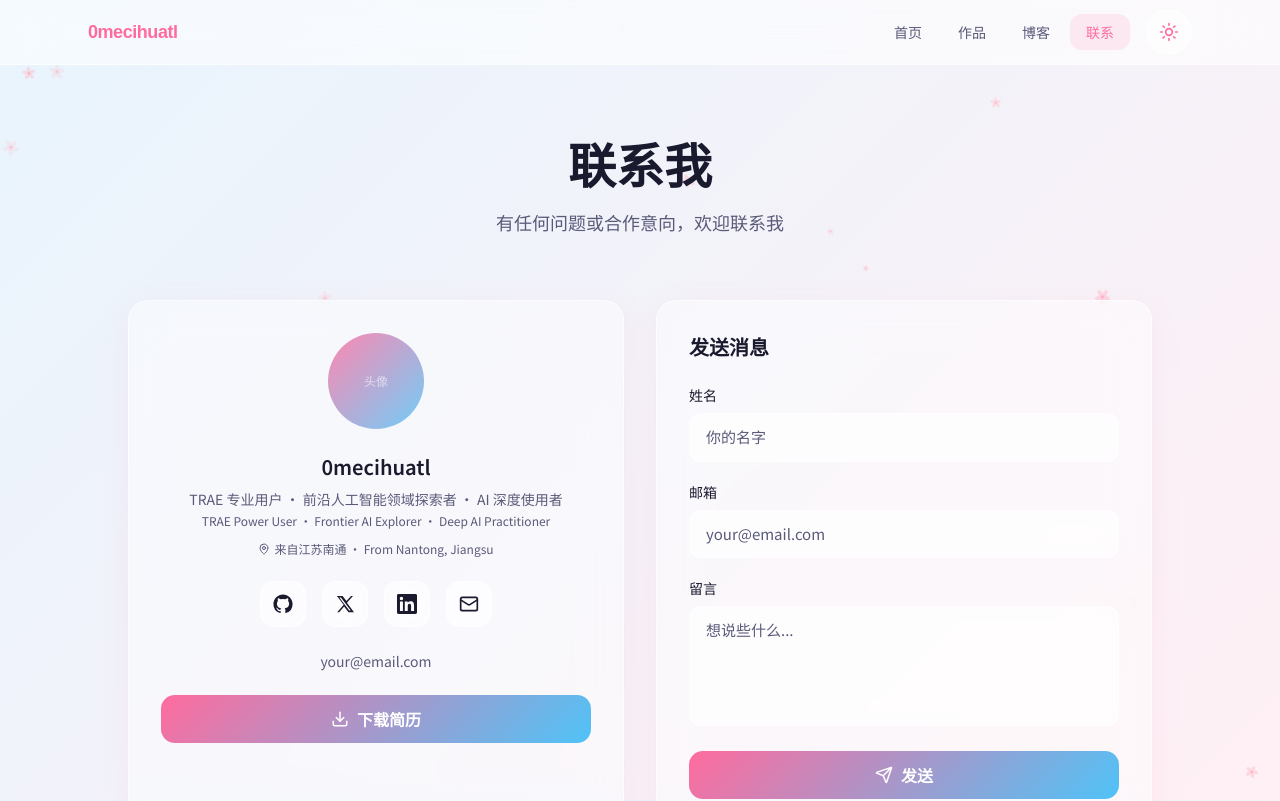
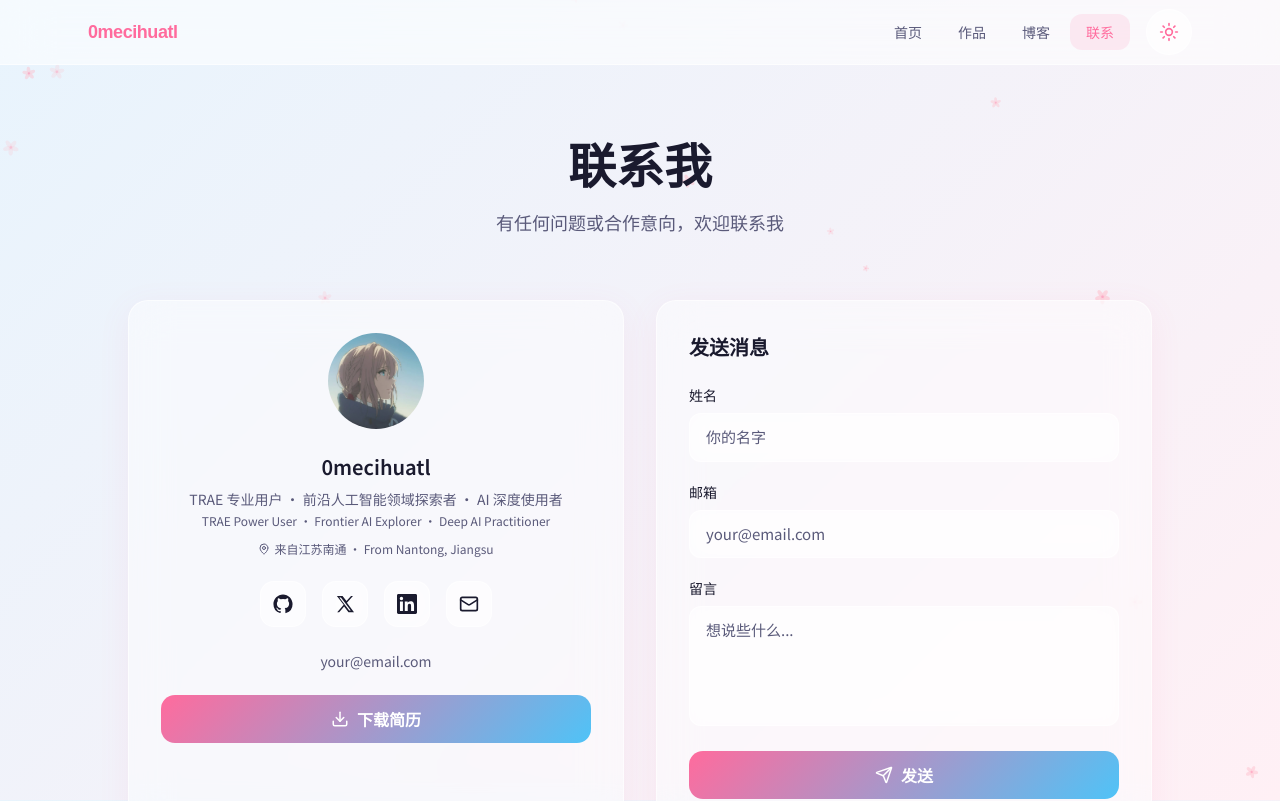
Before and after one commit to mw2wbyys6t-sudo/Web, a Next.js app: page /contact in a window 1280 px wide. Shown: the top 801 px of the page. Built offline with nearby package versions, Linux system fonts and the light colour scheme.

Commit message:
feat: 开发个人网站
Co-authored-by: traeagent <traeagent@users.noreply.github.com>

```diff
--- a/app/contact/page.tsx
+++ b/app/contact/page.tsx
@@ -1,6 +1,7 @@
 'use client'
 
 import { motion } from 'framer-motion'
+import Image from 'next/image'
 import GlassCard from '@/components/GlassCard'
 import { siteConfig } from '@/lib/config'
 import { Mail, Download, Send, MapPin } from 'lucide-react'
@@ -37,10 +38,8 @@ export default function ContactPage() {
           {/* Left: Info Card */}
           <GlassCard delay={0.1} className="p-8">
             {/* Avatar */}
-            <div className="w-24 h-24 rounded-full mx-auto mb-6 overflow-hidden" style={{ background: 'linear-gradient(135deg, var(--accent-pink), var(--accent-blue))', opacity: 0.8 }}>
-              <div className="w-full h-full flex items-center justify-center">
-                <span className="text-white/60 text-xs">头像</span>
-              </div>
+            <div className="w-24 h-24 rounded-full mx-auto mb-6 overflow-hidden relative">
+              <Image src={siteConfig.avatar} alt={siteConfig.name} fill className="object-cover" />
             </div>
 
             <h2 className="text-xl font-semibold text-center mb-2">{siteConfig.name}</h2>
--- a/lib/config.ts
+++ b/lib/config.ts
@@ -9,7 +9,7 @@ export const siteConfig = {
   description: '上海杉达学院在校生，专注于人工智能领域的不断探索与实践。',
   descriptionEn:
     'A student at Sanda University, dedicated to the continuous exploration and practice in the field of artificial intelligence.',
-  avatar: '/images/avatar-placeholder.png',
+  avatar: '/images/avatar.jpg',
   email: 'your@email.com',
   social: {
     github: 'https://github.com/yourname',
```
Also changed, not shown: .uploads/ad63fc91-d7b2-4f21-812b-6dcf8e17bc0c_e2d1ff0d6f4939a6f91e5bbb842906f2_1.jpg (added), public/images/avatar.jpg (added).
